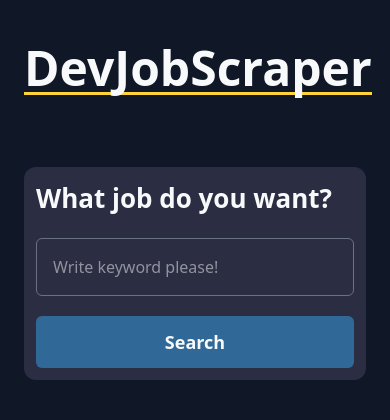
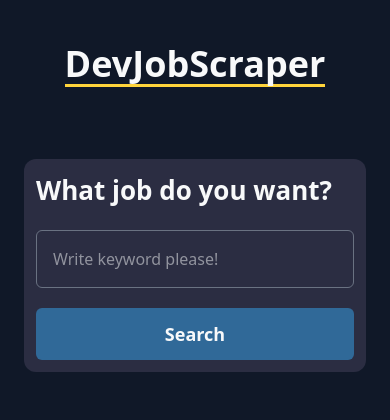
Before and after one commit to MyeonggyunPark/pf1_scraper, a Flask app: page / in a window 390 px wide. Shown: the top 420 px of the page. Run offline with Flask 3, Linux system fonts and the light colour scheme; style sheets or scripts are compiled from the project's sources.

Commit message:
Update base template for responsive layout support and mobile compatibility

```diff
--- a/templates/base.html
+++ b/templates/base.html
@@ -13,8 +13,8 @@
 
   <!-- Navigation Area -->
   <header class="mt-5">
-    <nav class="container max-w-4xl mx-auto p-6 text-cstivory">
-      <h1 class="inline-block text-5xl font-bold border-b-3 border-cstYellow">DevJobScraper</h1>
+    <nav class="container max-w-4xl mx-auto p-6 text-cstivory flex justify-center md:justify-start">
+      <h1 class="inline-block text-4xl md:text-5xl font-bold border-b-3 border-cstYellow">DevJobScraper</h1>
     </nav>
   </header>
 
```
